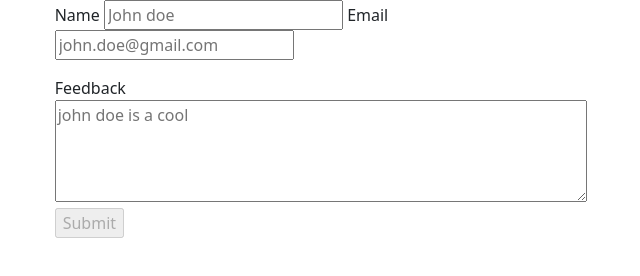
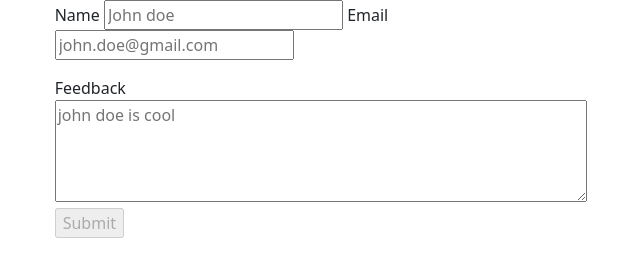
Before and after one commit to Realise-Formation-Digital/22.02-JS-Tournoi, a plain HTML site: page index.html in a window 1280 px wide. Shown: the full height of the page, 384-1024 px from the left. Drawn offline with nearby package versions, Linux system fonts and the light colour scheme.

Commit message:
Update index.html

```diff
--- a/index.html
+++ b/index.html
@@ -24,7 +24,7 @@
                             <label for="message">Feedback</label>
                         </div>
                         <div>
-                            <textarea id="messagebox" rows="4" cols="58" name="comment" form="usrform" placeholder="john doe is a cool"></textarea>
+                            <textarea id="messagebox" rows="4" cols="58" name="comment" form="usrform" placeholder="john doe is cool"></textarea>
                         </div>
                         <input type="submit" id="submitter" value="Submit" disabled>
                     </form>
```
